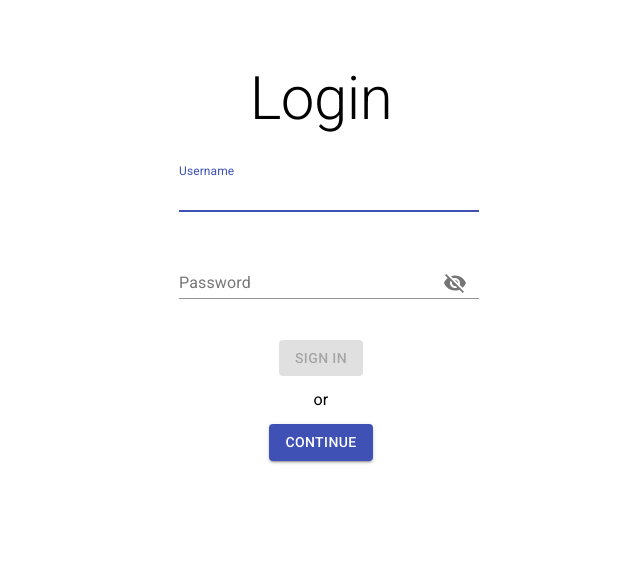
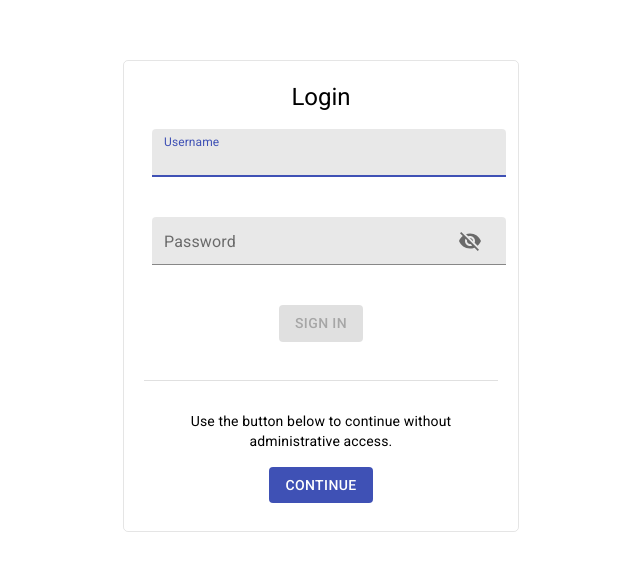
Before and after one commit to drew-gill/Medical-Tool-Retrieval-App, a React (Create React App) app in the folder client/: page /Login in a window 1280 px wide. Shown: the part 112-682 px from the top of the page, without its empty margins (319-959 px from the left). Built offline with nearby package versions, Linux system fonts and the light colour scheme.

Commit message:
Made login page design changes

```diff
--- a/client/src/views/Login/Login.js
+++ b/client/src/views/Login/Login.js
@@ -7,6 +7,8 @@ import { AuthContext } from '../../Auth';
 
 // Material UI
 import { makeStyles } from '@material-ui/core/styles';
+import Container from '@material-ui/core/Container';
+import Divider from '@material-ui/core/Divider';
 import Button from '@material-ui/core/Button';
 import TextField from '@material-ui/core/TextField';
 import IconButton from '@material-ui/core/IconButton';
@@ -15,19 +17,23 @@ import Visibility from '@material-ui/icons/Visibility';
 import VisibilityOff from '@material-ui/icons/VisibilityOff';
 import Typography from '@material-ui/core/Typography';
 
-const LoginContainer = styled.div`
-  width: 300px;
-  height: 450px;
-  position: absolute;
-  left: 50%;
-  top: 50%;
-  transform: translate(-50%, -50%);
-  text-align: center;
+const RootContainer = styled.div`
+  width: 100%;
+  min-height: 100vh;
+  display: flex;
+  align-items: center;
+  justify-content: center;
 `;
 
-const ButtonContainer = styled.div`
-  padding-top: 2px;
-  padding-bottom: 2px;
+const ViewContainer = styled.div`
+  width: 100%;
+  padding: 20px;
+  box-sizing: border-box;
+  border-radius: 5px;
+  border: 1px solid rgba(0, 0, 0, 0.1);
+  display: flex;
+  align-items: center;
+  flex-direction: column;
   text-align: center;
 `;
 
@@ -58,9 +64,8 @@ const Login = () => {
     event.preventDefault();
     await authContext.login(username, password);
     if (history.location.pathname !== '/Login') {
-      console.log("successfuly logged in");
-    }
-    else {
+      console.log('successfuly logged in');
+    } else {
       setRetryUsername(true);
       setRetryPassword(true);
     }
@@ -75,8 +80,12 @@ const Login = () => {
   };
 
   return (
-    <LoginContainer>
-      <Typography variant='h2' gutterBottom={true}>Login</Typography>
+    <RootContainer>
+      <Container maxWidth='xs'>
+        <ViewContainer>
+          <Typography variant='h5' gutterBottom={true}>
+            Login
+          </Typography>
           <form
             className={classes.root}
             noValidate
@@ -87,69 +96,71 @@ const Login = () => {
               id='username'
               label='Username'
               value={username}
+              variant='filled'
+              margin='dense'
               autoFocus
-          onChange={(e) => {
+              onChange={e => {
                 setUsername(e.target.value);
                 setRetryUsername(false);
-            }
-          }
+              }}
               error={retryUsername}
-          helperText={retryUsername ? 'Possible Invalid Username!': ' '}
+              helperText={retryUsername ? 'Possible Invalid Username!' : ' '}
               fullWidth
             />
             <TextField
               id='password'
-          type={showPassword ? "text" : "password"}
+              type={showPassword ? 'text' : 'password'}
               label='Password'
               value={password}
-          onChange={(e) => {
-            setPassword(e.target.value)
+              variant='filled'
+              margin='dense'
+              onChange={e => {
+                setPassword(e.target.value);
                 setRetryPassword(false);
-            }
-          }
+              }}
               error={retryPassword}
               helperText={retryPassword ? 'Possible Invalid Password!' : ' '}
               fullWidth
               InputProps={{
-            endAdornment:
-            <InputAdornment position="end">
+                endAdornment: (
+                  <InputAdornment position='end'>
                     <IconButton
-                aria-label="toggle password visibility"
+                      aria-label='toggle password visibility'
                       onClick={handleClickShowPassword}
                     >
                       {showPassword ? <Visibility /> : <VisibilityOff />}
                     </IconButton>
                   </InputAdornment>
+                )
               }}
             />
-        <ButtonContainer>
             <Button
               disabled={!validateForm()}
               variant='contained'
+              disableElevation
+              disableRipple
               color='primary'
               type='submit'
             >
               Sign In
             </Button>
-        </ButtonContainer>
-        <ButtonContainer>
-          <Typography
-            ariant='body1'
-          >
-            or
+            <Divider style={{ margin: '30px 0px' }} variant='middle' />
+            <Typography variant='body2'>
+              Use the button below to continue without administrative access.
             </Typography>
-        </ButtonContainer>
-        <ButtonContainer>
             <Button
               onClick={handleRedirect}
               variant='contained'
               color='primary'
+              disableElevation
+              disableRipple
             >
               Continue
             </Button>
-        </ButtonContainer>
           </form>
-    </LoginContainer>
+        </ViewContainer>
+      </Container>
+    </RootContainer>
   );
 };
 
```
Also changed, not shown: 1 other file (tests, documents, lock files or other folders). Lines whose indentation alone changed are shown as unchanged.
